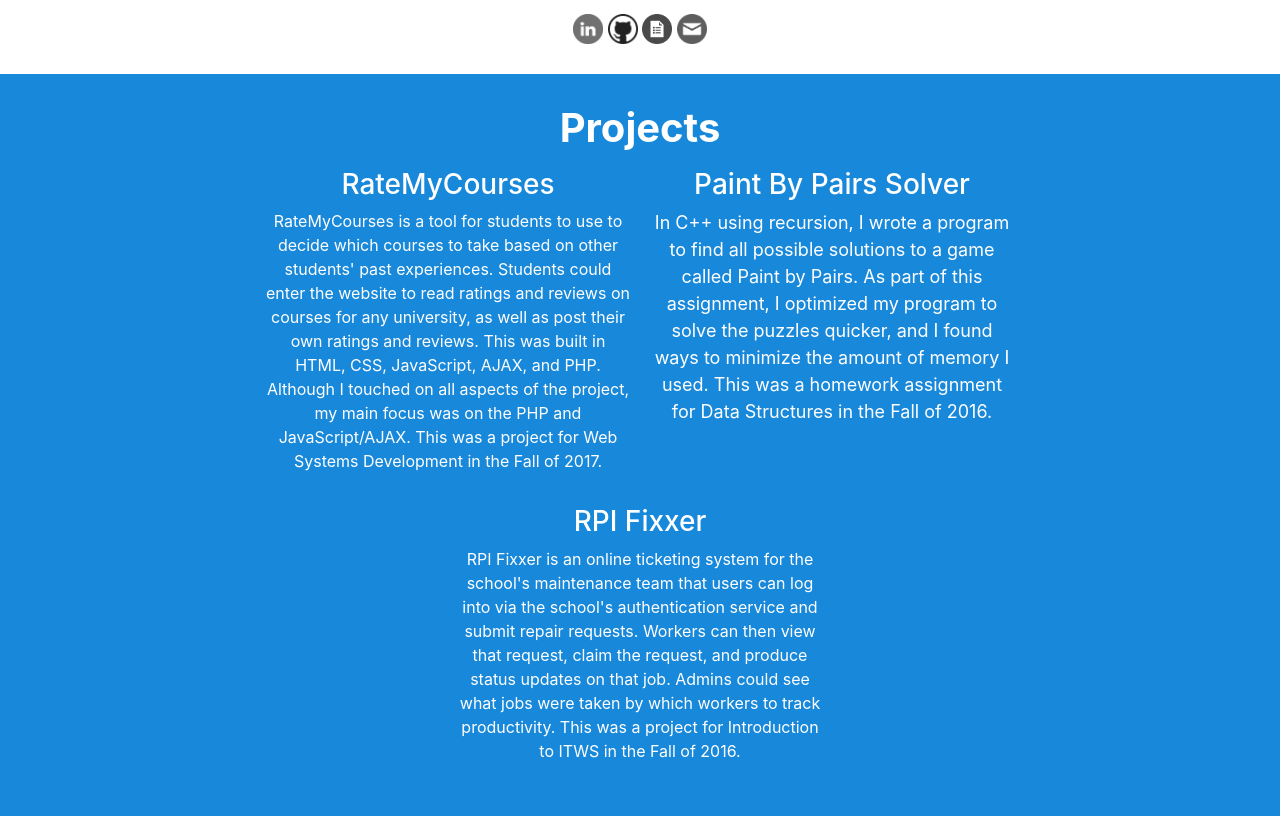
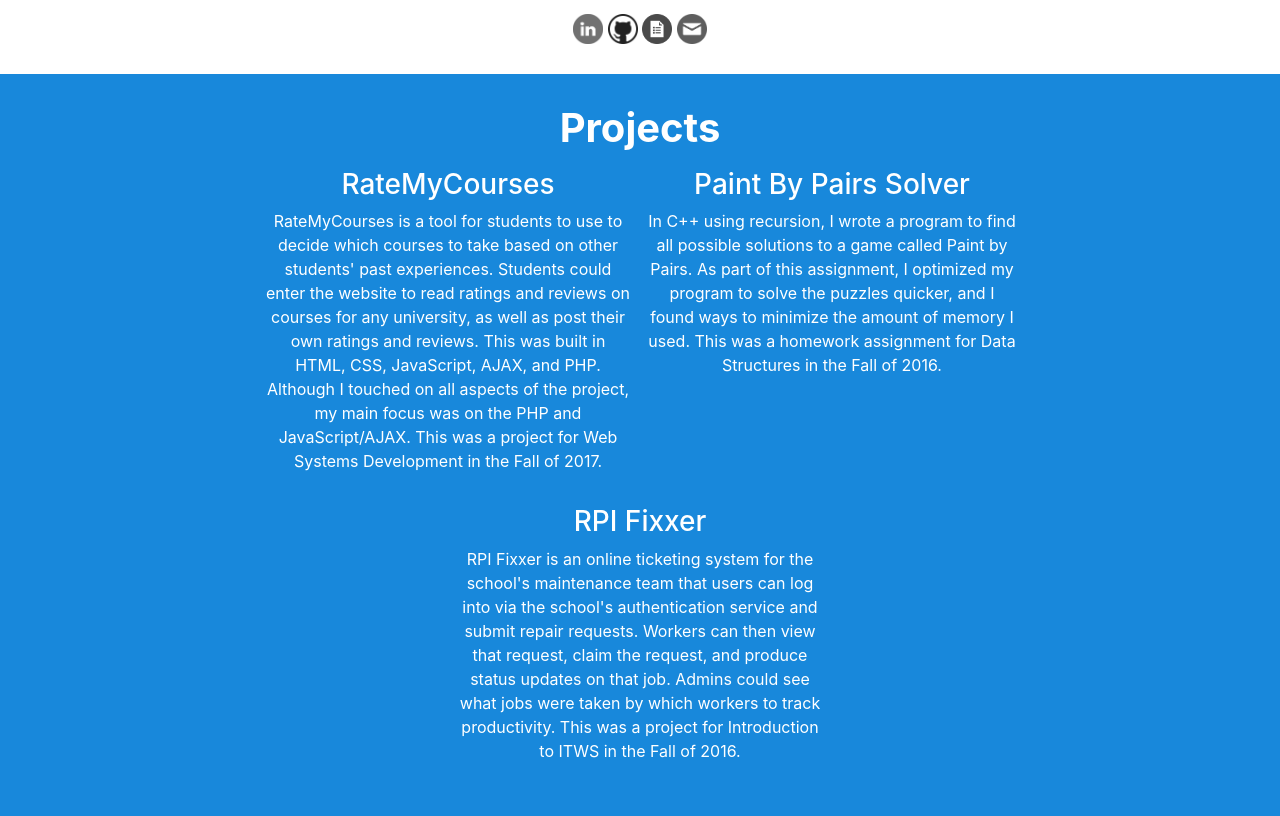
Before and after one commit to jonesc11/personal-website, a PHP site: page / in a window 1280 px wide. Shown: the part 1178-1994 px from the top of the page. Run offline with PHP 8.4, Linux system fonts and the light colour scheme.

Commit message:
Fixed some issues with text being different and refactored some of the classes.

```diff
--- a/resources/css/custom-styles.css
+++ b/resources/css/custom-styles.css
@@ -106,35 +106,24 @@
   color: #fff;
 }
 
-.proj-desc-right {
-  display: inline-block;
-  float: right;
-  height: 100%;
-  width: 50%;
-  padding: 8px;
-}
-
-.proj-desc-right p {
-  font-size: 18px;
-}
-
-.proj-desc-left {
+.proj-desc {
   display: inline-block;
   height: 100%;
   width: 50%;
   padding: 8px;
 }
 
-.proj-desc-right p {
-  font-size: 18px;
+.proj-desc-right {
+  float: right;
+}
+
+.proj-desc p {
+  font-size: 1em;
 }
 
 .proj-desc-center {
-  display: inline-block;
-  width: 50%;
   margin: 0 25%;
   height: auto;
-  padding: 8px;
 }
 
 #footer {
```
